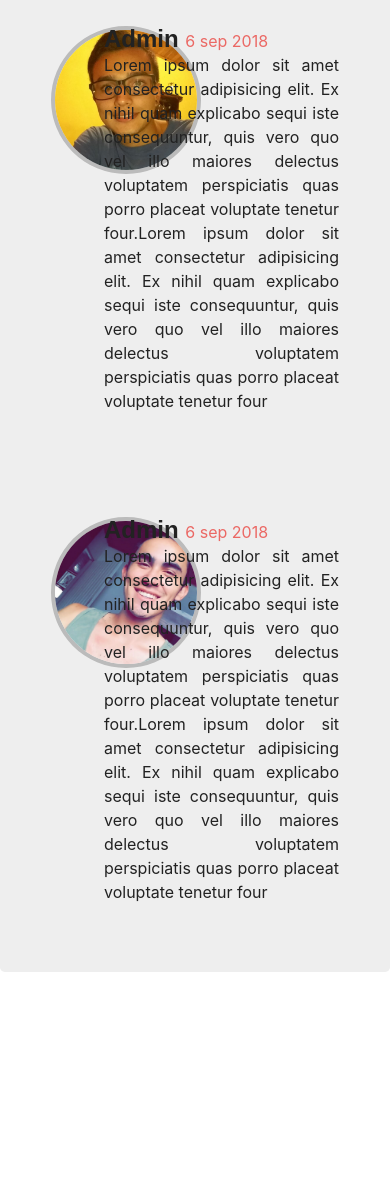
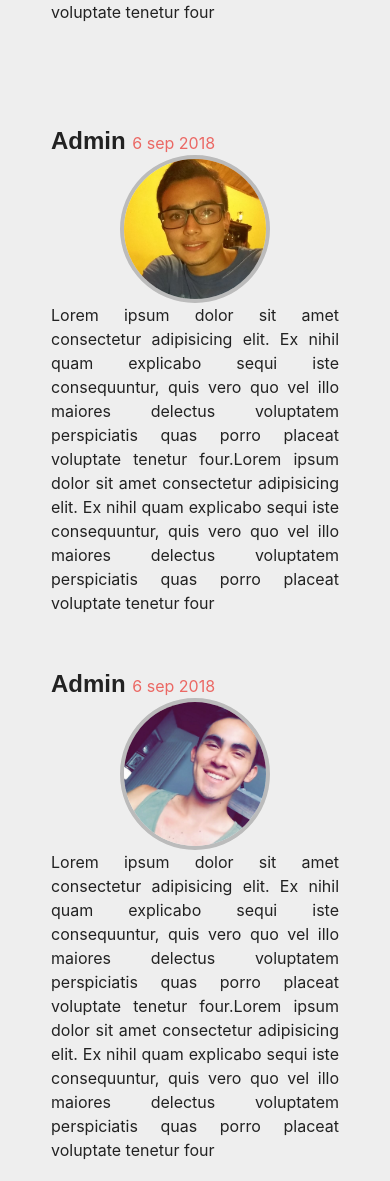
Before and after one commit to Tacacoo/ProyectoFinal_Multimedios, a plain HTML site: page recipe.html in a window 390 px wide. Shown: the part 3944-5125 px from the top of the page. Before the commit the page ends 4948 px from the top, so only its background shows below. Drawn offline with Linux system fonts and the light colour scheme; a web font is replaced by a local one.

Commit message:
Corrección de responsividad

```diff
--- a/css/style.css
+++ b/css/style.css
@@ -241,7 +241,7 @@ div.container.row{
     }
   }
 }
-}
+
 @media screen and (min-width: 500px) {
     .bt-login{
         width: 15vw;
--- a/recipe.html
+++ b/recipe.html
@@ -186,12 +186,13 @@
         <h3>Reviews</h3>
         <div class="container">
                 <article class="avatar">
-                <div class="row">
-                    <div class="col-2">
+                        <h4 style="display: inline">Admin </h4><a href="#"> 6 sep 2018</a>
+                    <div class="row" style="display: flexbox;">
+                        <div class="col-lg-2">
                             <a href="contact.html"><img src="/source/rique.jpeg" alt="MANROK"></a>
                         </div>
-                    <div class="col-10">
-                        <h4 style="display: inline;">Admin </h4><a href="#">6 sep 2018</a>
+
+                        <div class="col-lg-10">
                             <p>
                                 Lorem ipsum dolor sit amet consectetur
                                 adipisicing elit. Ex nihil quam explicabo sequi iste consequuntur, quis vero quo vel illo
@@ -202,16 +203,18 @@
                                 maiores
                                 delectus voluptatem perspiciatis quas porro placeat voluptate tenetur four</p>
                         </div>
+
                 </article>
             <br>
             <br>
             <article class="avatar">
-                <div class="row">
-                    <div class="col-2">
-                        <a href="contact.html"><img src="/source/ken.jpg" alt="MANROK"></a>
+                    <h4 style="display: inline">Admin </h4><a href="#"> 6 sep 2018</a>
+                <div class="row" style="display: flexbox;">
+                    <div class="col-lg-2">
+                        <a href="contact.html"><img src="/source/ken.jpg" alt="Kenuto"></a>
                     </div>
-                    <div class="col-10">
-                        <h4 style="display: inline;">Admin </h4><a href="#">6 sep 2018</a>
+
+                    <div class="col-lg-10">
                         <p>
                             Lorem ipsum dolor sit amet consectetur
                             adipisicing elit. Ex nihil quam explicabo sequi iste consequuntur, quis vero quo vel illo
@@ -222,16 +225,17 @@
                             maiores
                             delectus voluptatem perspiciatis quas porro placeat voluptate tenetur four</p>
                     </div>
+
             </article>
-            <br>
-            <br>
+
             <article class="avatar">
-                <div class="row">
-                    <div class="col-2">
-                        <a href="contact.html"><img src="/source/rey.jpg" alt="MANROK"></a>
+                    <h4 style="display: inline">Admin </h4><a href="#"> 6 sep 2018</a>
+                <div class="row" style="display: flexbox;">
+                    <div class="col-lg-2">
+                        <a href="contact.html"><img src="/source/rey.jpg" alt="Rey"></a>
                     </div>
-                    <div class="col-10">
-                        <h4 style="display: inline;">Admin </h4><a href="#">6 sep 2018</a>
+
+                    <div class="col-lg-10">
                         <p>
                             Lorem ipsum dolor sit amet consectetur
                             adipisicing elit. Ex nihil quam explicabo sequi iste consequuntur, quis vero quo vel illo
@@ -242,11 +246,11 @@
                             maiores
                             delectus voluptatem perspiciatis quas porro placeat voluptate tenetur four</p>
                     </div>
+
             </article>
         </div>
     </div>
     <script src="js/main.js"></script>
 </body>
 
-
 </html>
```
Lines whose indentation alone changed are shown as unchanged.
